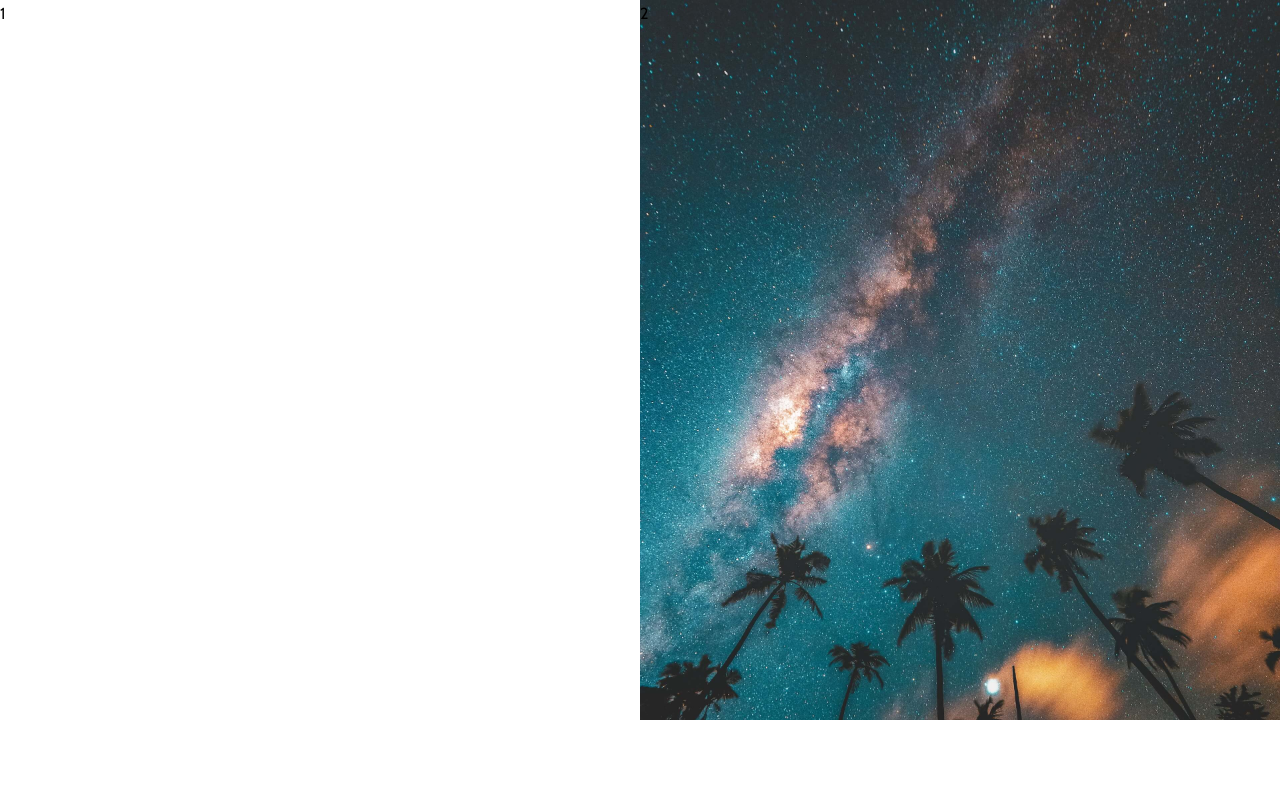
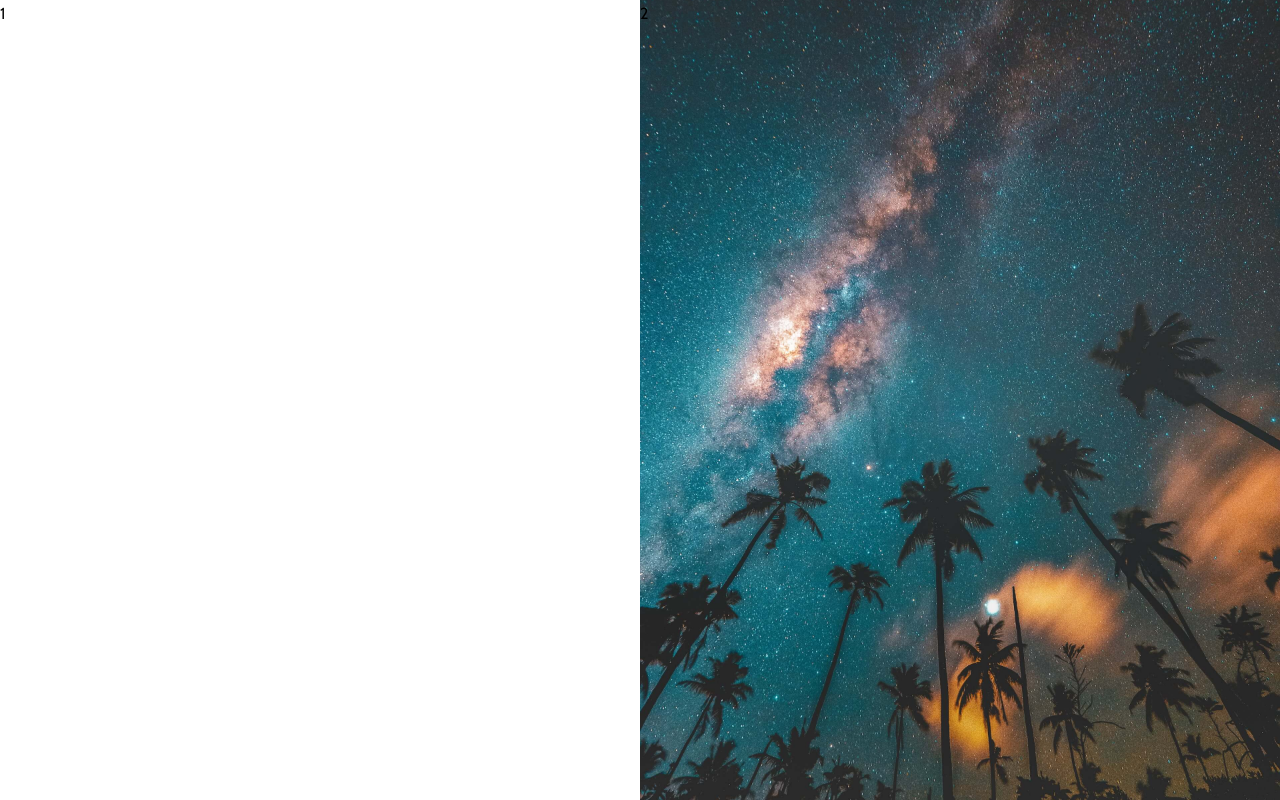
Before and after one commit to OttPajumae/splitfold-design, a plain HTML site: page index.html in a window 1280 px wide. Drawn offline with nearby package versions, Linux system fonts and the light colour scheme.

Commit message:
images and some grids, git reset and typo

```diff
--- a/css/style.css
+++ b/css/style.css
@@ -105,11 +105,12 @@ small, .text_small {font-size: 0.667rem;}
 
 /*Main Styles*/
 .hero > .col{
-    height: 90vh;
+    height: 100vh;
 }
 .hero-bg{
     background-image: url("/assets/Gal.jpg");
     background-repeat: no-repeat;
     background-size: cover;
+    background-position: center;
 }
 /*END Main Styles*/
```
